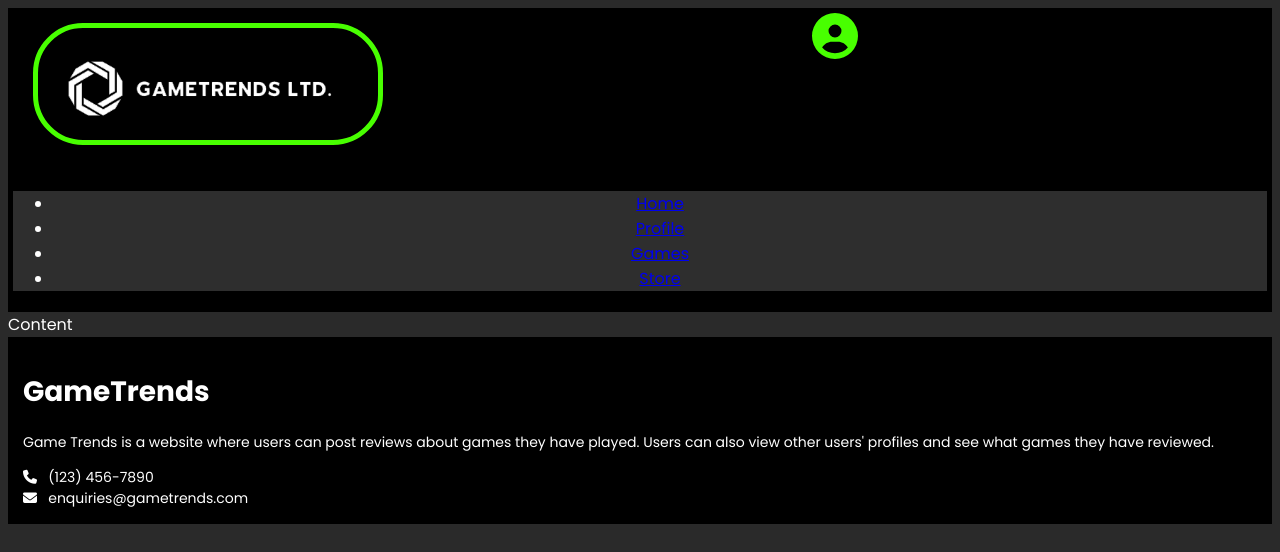
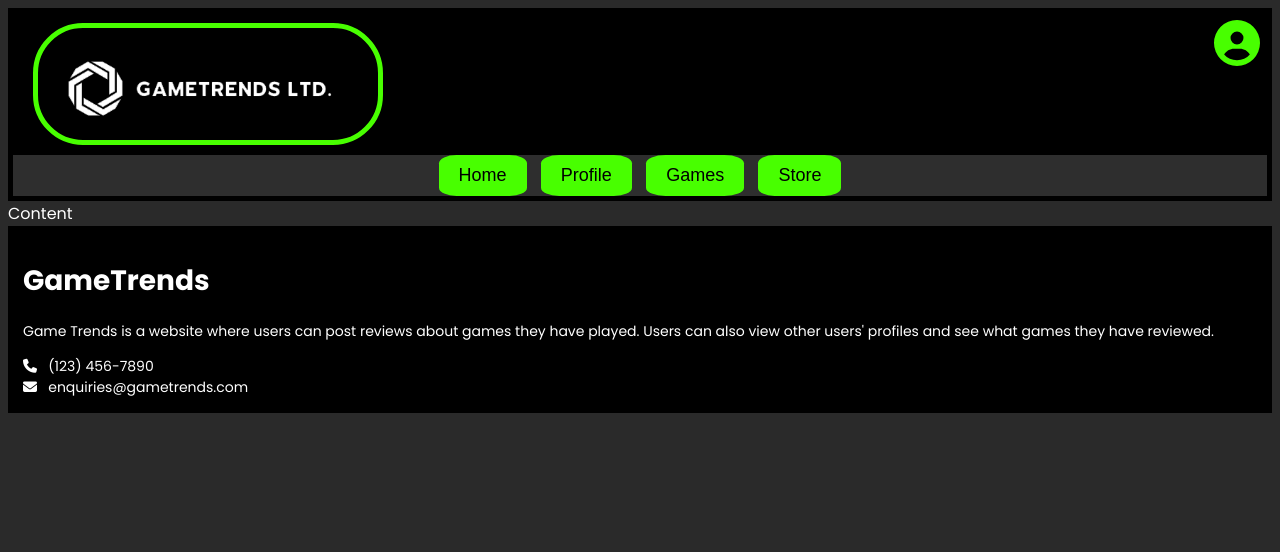
Before and after one commit to ABleasdale1/GameTrends, a Django app: page / in a window 1280 px wide. Shown: the top 552 px of the page. Run offline with Django 4.2, Linux system fonts and the light colour scheme; some libraries are stand-ins or nearby versions.

Commit message:
Added nav bar

```diff
--- a/gameTrends/userApp/static/css/mainStyles.css
+++ b/gameTrends/userApp/static/css/mainStyles.css
@@ -10,6 +10,10 @@ html {
 }
 
 .bar {
+    display: flex;
+    flex-direction: column;
+    justify-content: flex-end;
+    height: 100%;
     background-color: #000;
     overflow: auto;
     padding: 5px;
@@ -18,9 +22,31 @@ html {
 
 .nav-bar {
     position: relative;
-    margin-top: 10%;
+    bottom: 0;
+    justify-content: space-between;
+    width: 100%;
+    padding: 0 10px;
     background-color: #2e2e2e;
+}
 
+.nav-button {
+    padding: 10px 20px;
+    margin: 0 5px;
+    background-color: #48ff00;
+    border: none;
+    color: #000;
+    text-align: center;
+    text-decoration: none;
+    display: inline-block;
+    font-size: 18px;
+    border-radius: 20%;
+    transition-duration: 0.4s;
+    cursor: pointer;
+}
+
+.nav-button:hover {
+    background-color: #000;
+    color: #fff;
 }
 
 #logo {
@@ -32,6 +58,15 @@ html {
     height: auto;
     border: #48ff00 5px solid;
     border-radius: 50px;
+}
+
+.profileContainer {
+    position: absolute;
+    top: 0;
+    right: 0;
+    height: 100px;
+    /* border: 1px solid red; */
+    margin: 20px 20px;
 }
 
 #profile-icon {
--- a/gameTrends/userApp/templates/userApp/home.html
+++ b/gameTrends/userApp/templates/userApp/home.html
@@ -17,6 +17,7 @@
                 <img src="{% static 'images/game-trends-logo.png' %}" alt="Game Trends Logo" id="logo">
             </a>
         </div>
+        <div class="profileContainer">
             <div class="profile-icon">
                 <a href="{% url 'userApp:profile' %}"><svg xmlns="http://www.w3.org/2000/svg" height="46" width="46" viewBox="0 0 512 512">
                     <path fill="#48ff00" d="M399 384.2C376.9 345.8 335.4 320 288 320H224c-47.4 0-88.9 25.8-111 64.2c35.2 39.2 86.2 63.8 143 63.8s107.8-24.7 143-63.8zM0 256a256 256 0 1 1 512 0A256 256 0 1 1 0 256zm256 16a72 72 0 1 0 0-144 72 72 0 1 0 0 144z"/>
@@ -29,14 +30,13 @@
                     </style>
                 </a>
             </div>
+        </div>
         <div class="nav-bar">
             <nav>
-                <ul>
-                    <li><a href="home">Home</a></li>
-                    <li><a href="users">Profile</a></li>
-                    <li><a href="games">Games</a></li>
-                    <li><a href="reviews">Store</a></li>
-                </ul>
+                <a href="home"><button class="nav-button">Home</button></a>
+                <a href="users"><button class="nav-button">Profile</button></a>
+                <a href="games"><button class="nav-button">Games</button></a>
+                <a href="reviews"><button class="nav-button">Store</button></a>
             </nav>
         </div>
     </div>
```
Lines whose indentation alone changed are shown as unchanged.
